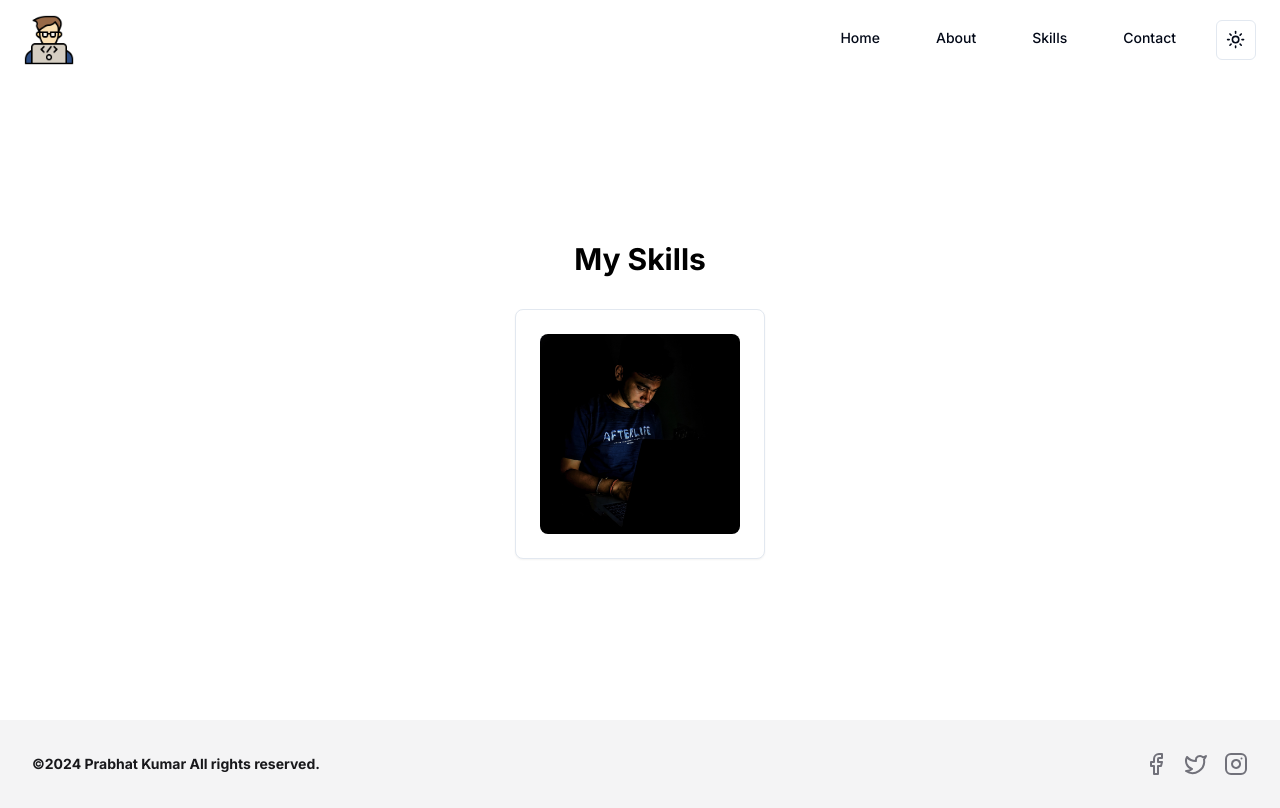
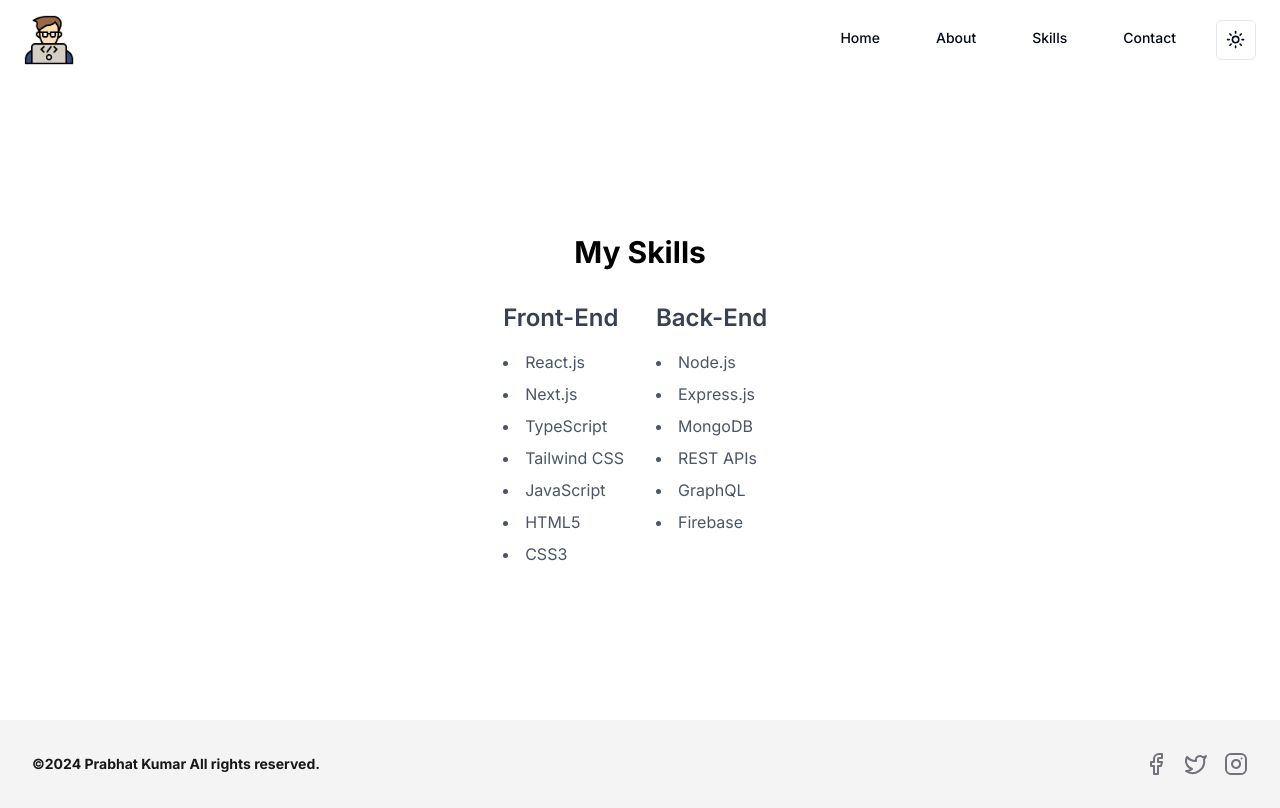
Before and after one commit to kumar11jr/portfolio2.0, a Next.js app: page /service in a window 1280 px wide. Built offline with nearby package versions, Linux system fonts and the light colour scheme.

Commit message:
fix:skills

```diff
--- a/components/skills.tsx
+++ b/components/skills.tsx
@@ -1,26 +1,55 @@
 import React from 'react';
 import { CardContent, CardTitle, CardDescription, CardHeader, Card } from "@/components/ui/card"
 import Image from 'next/image';
+
+
+const skills = {
+  frontend: [
+    'React.js',
+    'Next.js',
+    'TypeScript',
+    'Tailwind CSS',
+    'JavaScript',
+    'HTML5',
+    'CSS3',
+  ],
+  backend: [
+    'Node.js',
+    'Express.js',
+    'MongoDB',
+    'REST APIs',
+    'GraphQL',
+    'Firebase',
+  ],
+};
+
 
 const Skills = () => {
   return (
     <div className="flex flex-col justify-center items-center h-[80vh] bg-white dark:bg-gray-900">
       <h1 className="text-3xl font-bold text-center mb-8 text-black dark:text-white">My Skills</h1>
-      <div className="flex justify-center items-center space-x-4">
-      <Card className="w-full max-w-sm mx-auto">
-      <CardContent className="flex aspect-square items-center justify-center p-6">
-        <Image
-          alt="Product image"
-          className="aspect-square object-cover rounded-lg overflow-hidden"
-          height="200"
-          src="/profile.jpeg"
-          width="200"
-        />
-      </CardContent>
-
-      {/* <CardContent className="text-3xl font-semibold flex items-center justify-center">$49</CardContent> */}
-    </Card>
-      </div>
+      <div className="grid grid-cols-1 md:grid-cols-2 gap-8">
+          <div>
+            <h2 className="text-2xl font-semibold mb-4 text-gray-700">Front-End</h2>
+            <ul className="list-disc list-inside space-y-2">
+              {skills.frontend.map((skill) => (
+                <li key={skill} className="text-gray-600">
+                  {skill}
+                </li>
+              ))}
+            </ul>
+          </div>
+          <div>
+            <h2 className="text-2xl font-semibold mb-4 text-gray-700">Back-End</h2>
+            <ul className="list-disc list-inside space-y-2">
+              {skills.backend.map((skill) => (
+                <li key={skill} className="text-gray-600">
+                  {skill}
+                </li>
+              ))}
+            </ul>
+          </div>
+    </div>
     </div>
   );
 };
```
